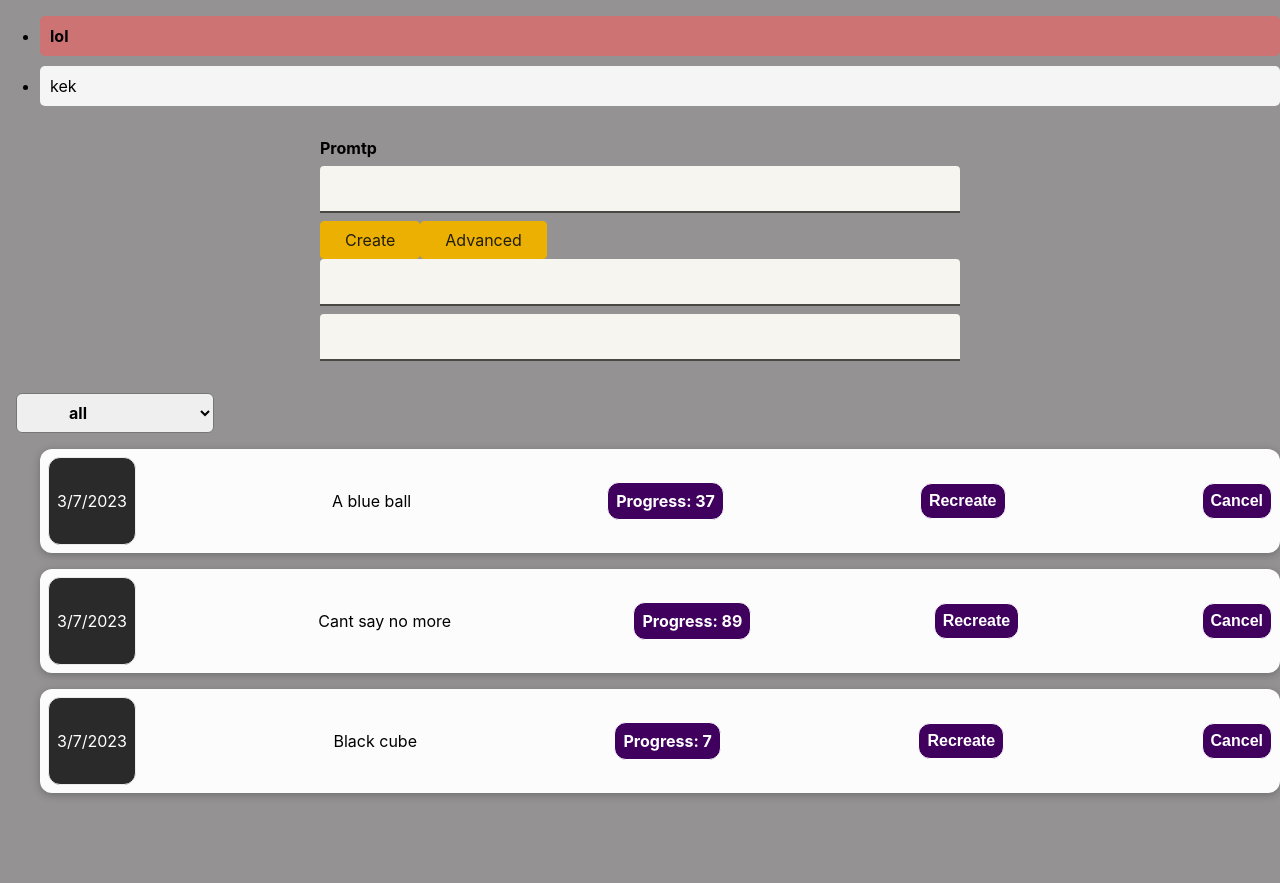
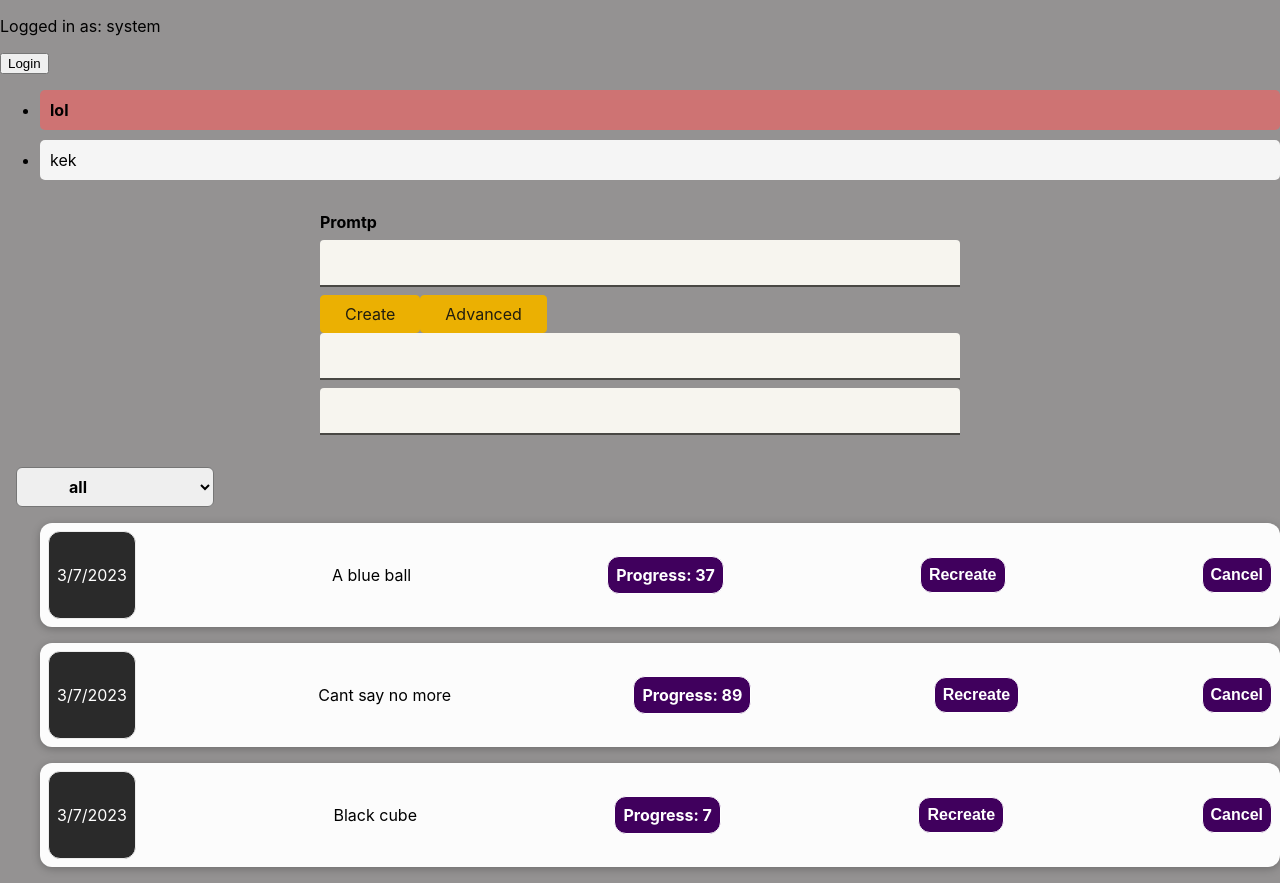
Before and after one commit to Vitazema/Imagine.Web, a React (Create React App) app: page / in a window 1280 px wide. Before the commit the page ends 809 px from the top, so only its background shows below. Built offline with nearby package versions, Linux system fonts and the light colour scheme.

Commit message:
Add auth context; refactor art context

```diff
--- a/src/@types/art.d.ts
+++ /dev/null
@@ -1,5 +0,0 @@
-export type ArtsContextType = {
-  arts: Art[];
-  addArt: (prompt: Prompt) => void;
-  cancelArt: (id: number) => void;
-};
--- a/src/App.tsx
+++ b/src/App.tsx
@@ -1,27 +1,36 @@
-import "./App.css";
+import "./App.css"
 
-import Categories from "./components/Categories/Categories";
-import ArtsProvider from "./context/ArtsContext";
-import ArtGallery from "./components/Arts/ArtGallery";
-import ArtForm from "./components/ArtForm/ArtForm";
+import Categories from "./components/Categories/Categories"
+import ArtProvider from "./context/ArtContext"
+import ArtGallery from "./components/Arts/ArtGallery"
+import ArtForm from "./components/ArtForm/ArtForm"
+import AuthContext from "./context/AuthContext"
+import Header from "./components/Header/MainHeader"
+import AuthProvider from "./context/AuthContext"
 
-const categories = ["lol", "kek"];
+const categories = ["lol", "kek"]
 const selectCategoryHandler = (selectedCategory: string) => {
   const category = {
     selectedCategory,
-    id: Math.random().toString()
+    id: Math.random().toString(),
   }
   console.log(category)
 }
 
 function App() {
   return (
-    <ArtsProvider>
-      <Categories titles={categories} onSelectCategory={selectCategoryHandler}/>
-      <ArtForm />
-      <ArtGallery />
-    </ArtsProvider>
-  );
+    <>
+      <Header />
+      <ArtProvider>
+        <Categories
+          titles={categories}
+          onSelectCategory={selectCategoryHandler}
+        />
+        <ArtForm />
+        <ArtGallery />
+      </ArtProvider>
+    </>
+  )
 }
 
-export default App;
+export default App
--- a/src/components/ArtForm/ArtForm.tsx
+++ b/src/components/ArtForm/ArtForm.tsx
@@ -1,12 +1,12 @@
 import React from "react";
 import { useRef } from "react";
-import { ArtsContext } from "../../context/ArtsContext";
+import { ArtContext } from "../../context/ArtContext";
 import { Prompt } from "../../models/Art";
 import classes from "./ArtForm.module.css";
 
 const NewArt: React.FC = () => {
 
-  const artsContext = React.useContext(ArtsContext);
+  const artsContext = React.useContext(ArtContext);
 
   const promptRef = React.useRef<HTMLInputElement>(null);
   const negativePromptRef = React.useRef<HTMLInputElement>(null)
--- a/src/components/Arts/ArtGallery.tsx
+++ b/src/components/Arts/ArtGallery.tsx
@@ -1,11 +1,11 @@
 import React from "react";
-import { ArtsContext } from "../../context/ArtsContext";
+import { ArtContext } from "../../context/ArtContext";
 
 import ArtFilter from "./ArtFilter";
 import ArtGrid from "./ArtGrid";
 
 const ArtGallery: React.FC = () => {
-  const artsContext = React.useContext(ArtsContext);
+  const artsContext = React.useContext(ArtContext);
   const [onlyFavourites, setFilter] = React.useState(false);
   const filterChangeHandler = (isFavourites: string) => {
     setFilter(isFavourites === "false" ? false : true);
--- a/src/components/Arts/ArtGrid.tsx
+++ b/src/components/Arts/ArtGrid.tsx
@@ -1,7 +1,7 @@
 import classes from "./ArtGallery.module.css";
 import Art from "../../models/Art";
 import ArtItem from "./ArtItem";
-import { ArtsContextType } from "../../@types/art";
+import { ArtsContextType } from "../../@types/shared";
 
 function ArtGrid(props: {arts: Art[], artsContext: ArtsContextType}) {
 
--- a/src/components/Categories/Categories.tsx
+++ b/src/components/Categories/Categories.tsx
@@ -9,7 +9,7 @@ function Categories(props: {
 
   const selectCategoryHandler = (category: string) => {
     props.onSelectCategory(category);
-    setSelected(category)
+    setSelected(category);
   };
 
   return (
--- /dev/null
+++ b/src/components/Header/MainHeader.tsx
@@ -0,0 +1,15 @@
+import React, { useContext } from "react"
+import { AuthContext } from "../../context/AuthContext"
+
+const Header: React.FC = () => {
+  const authContext = React.useContext(AuthContext)
+
+  return (
+    <nav>
+      {authContext?.isLoggedIn && <p>Logged in as: {authContext.userName}</p>}
+      <button onClick={authContext?.login}>Login</button>
+    </nav>
+  )
+}
+
+export default Header
--- a/src/context/ArtsContext.tsx
+++ b/src/context/ArtContext.tsx
@@ -1,5 +1,5 @@
 import React from "react"
-import { ArtsContextType } from "../@types/art";
+import { ArtsContextType, ContextProps } from "../@types/shared";
 import Art, { Prompt } from "../models/Art"
 
 const DUMMY_ARTS = [
@@ -12,17 +12,13 @@ const DUMMY_CATEGORIES = [
   "Flower shop", "Text to Image"
 ]
 
-export const ArtsContext = React.createContext<ArtsContextType> ({
+export const ArtContext = React.createContext<ArtsContextType> ({
     arts: [],
     addArt: () => { },
     cancelArt: (id: number) => { },
 })
 
-interface Props {
-    children?: React.ReactNode;
-}
-
-const ArtsProvider: React.FC<Props> = ({ children }) => {
+const ArtProvider = ({ children }: ContextProps) => {
 
     const [arts, setArts] = React.useState<Art[]>(DUMMY_ARTS);
 
@@ -48,9 +44,9 @@ const ArtsProvider: React.FC<Props> = ({ children }) => {
         cancelArt: cancelArtHandler,
     }
 
-    return <ArtsContext.Provider value={contextValue}>
+    return <ArtContext.Provider value={contextValue}>
         {children}
-    </ArtsContext.Provider>
+    </ArtContext.Provider>
 }
 
-export default ArtsProvider
+export default ArtProvider
--- a/src/context/ArtsContextType.tsx
+++ b/src/context/ArtContextType.tsx
@@ -1,6 +1,6 @@
 import Art from "../models/Art";
 
-export type ArtsContextType = {
+export type ArtContextType = {
     arts: Art[];
     addArt: (title: string) => void;
     cancelArt: (id: number) => void;
--- /dev/null
+++ b/src/context/AuthContext.tsx
@@ -0,0 +1,30 @@
+import React from "react"
+import { ContextProps, CurrentUser } from "../@types/shared"
+
+const DUMMY_USER = "system"
+
+export const AuthContext = React.createContext<CurrentUser>({
+  userName: DUMMY_USER,
+  isLoggedIn: true,
+  login: () => {},
+})
+
+const AuthProvider = ({ children }: ContextProps) => {
+  const [isLoggedIn, setLoggedIn] = React.useState(true)
+
+  const loginHandler = () => {
+    setLoggedIn(!isLoggedIn)
+  }
+
+  const contextValue: CurrentUser = {
+    userName: DUMMY_USER,
+    isLoggedIn: isLoggedIn,
+    login: loginHandler,
+  }
+
+  return (
+    <AuthContext.Provider value={contextValue}>{children}</AuthContext.Provider>
+  )
+}
+
+export default AuthProvider
```
Also changed, not shown: src/@types/shared.d.ts (added, +15 -0 lines), src/index.tsx (+8 -7 lines).
